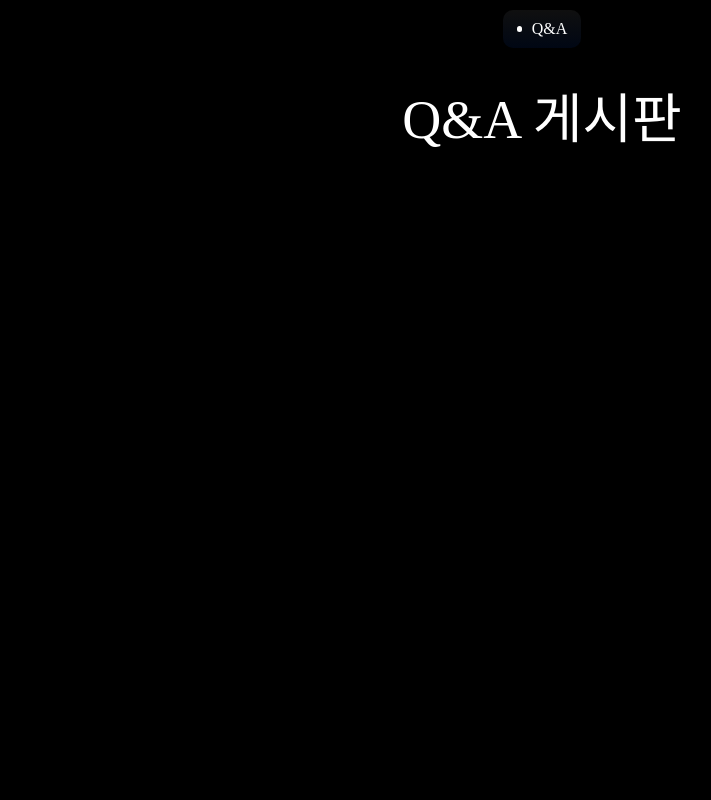
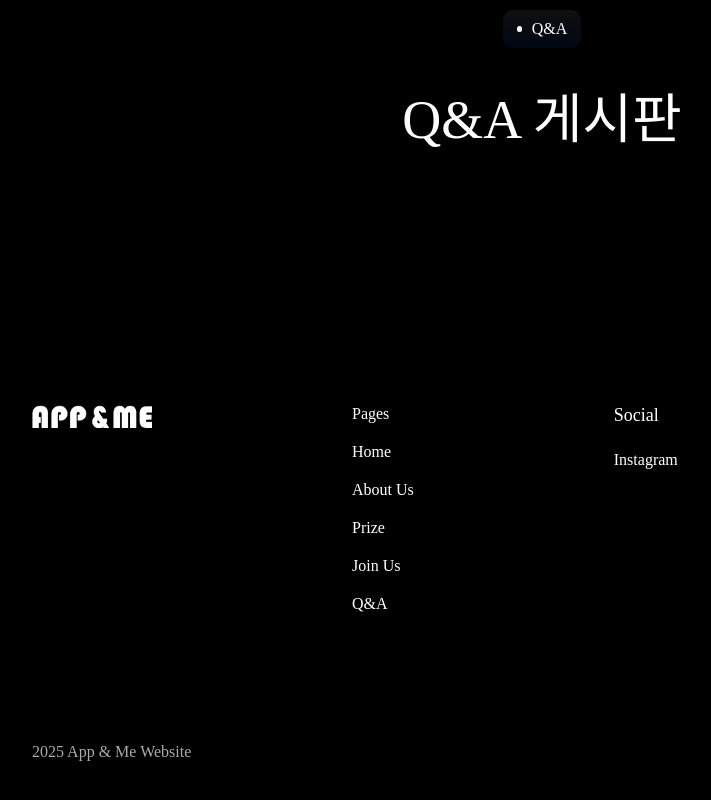
Before and after one commit to app-and-me/2025AppnMeWebsite_Client, a React (Create React App) app: page /QnA in a window 1280 px wide. Shown: the part 546-1346 px from the top of the page, without its empty margins (98-809 px from the left). Before the commit the page ends 800 px from the top, so only its background shows below. Built offline with nearby package versions, Linux system fonts and the light colour scheme.

Commit message:
feat : footer 추가(유진code)

```diff
--- a/src/App.js
+++ b/src/App.js
@@ -20,7 +20,7 @@ const Main = () => {
   return (
     <>
       <Routes>
-        <Route path="/Home" element={<HomePage />} />
+        <Route path="/" element={<HomePage />} />
         <Route path="/AboutUs" element={<AboutUsPage />} />
         <Route path="/Prize" element={<PrizePage />} />
         <Route path="/JoinUs" element={<JoinUSPage />} />
--- /dev/null
+++ b/src/components/Common/Footer.js
@@ -0,0 +1,43 @@
+import React from "react";
+import { Link } from "react-router-dom";
+import styles from "../../styles/Home/Footer.module.css"
+export default function Footer() {
+    return (
+        <footer className={styles.footer}>
+            <div className={styles.footerContent}>
+                <div className={styles.logoSection}>
+                    <img src="/images/Logo/logo.png"></img>
+                    {/* <div className={styles.web}>2025 App & Me Website</div> */}
+                </div>
+
+                <div className={styles.pagesSection}>
+                    <div classNam={styles.pages}>Pages</div>
+                    <ul>
+                        <li><Link to="/">Home</Link></li>
+                        <li><Link to="/AboutUs">About Us</Link></li>
+                        <li><Link to="/Prize">Prize</Link></li>
+                        <li><Link to="/JoinUs">Join Us</Link></li>
+                        <li><Link to="/QnA">Q&A</Link></li>
+                    </ul>
+                </div>
+
+                <div className={styles.socialSection}>
+                    <div className={styles.social}>Social</div>
+                    <ul>
+                        <li>
+                            <a href="https://www.instagram.com/app_and_me?igsh=a25jNHFzMmF6cHJi">
+                                Instagram
+                                </a>
+                            </li>
+                    </ul>
+                </div>
+            </div>
+
+            <div className={styles.web}>2025 App & Me Website</div>
+
+            {/* <div className={styles.footerBottom}>
+                <div className={styles.web}>2025 App & Me Website</div>
+            </div> */}
+        </footer>
+    );
+}
--- a/src/pages/AboutUsPage.js
+++ b/src/pages/AboutUsPage.js
@@ -4,7 +4,8 @@ import Banner from "../components/Home/MainTitle/Banner";
 import SectionBlock from "../components/Home/SectionBlock"
 import FaQ from "../components/QnA/FaQ";
 import JoinUsNow from "../components/Common/JoinUsNow";
-// import ProfileCard from "../components/AboutUs/ProfileCard";
+import ProfileCard from "../components/AboutUs/ProfileCard";
+import Footer from "../components/Common/Footer";
 import styles from "../styles/Home/Pages/AboutUsPage.module.css"
 
 export default function AboutUsPage() {
@@ -29,7 +30,7 @@ export default function AboutUsPage() {
             dotTitle={"Team Members"}  title1={"App & Me 12기"}/>
             </div>
 
-            {/* <ProfileCard /> */}
+            <ProfileCard />
 
             <div className={styles.sectionBlock13}>
             <SectionBlock  marginBottom={"100px"}
@@ -38,6 +39,7 @@ export default function AboutUsPage() {
 
             <FaQ />
             <JoinUsNow />
+            <Footer/>
         </div>
     )
 }
--- a/src/pages/HomePage.js
+++ b/src/pages/HomePage.js
@@ -1,14 +1,15 @@
 import { useNavigate } from "react-router-dom";
+import Footer from "../components/Common/Footer";
 import MainTitle from "../components/Home/MainTitle/MainTitle";
 import SectionBlock from "../components/Home/SectionBlock";
 import MentorVoicesCard from "../components/Home/MentorVoicesCard";
+import OurPrize from "../components/Prize/OurPrize";
 import JoinUsNow from "../components/Common/JoinUsNow";
 import FaQ from "../components/QnA/FaQ";
 import MainActivity from "../components/Home/Activity/MainActivity";
 import MainAboutAppNMe from "../components/Home/AboutAppNMe/MainAboutAppNMe";
-import PrizeCard from "../components/Home/OurPrize/PrizeCard";
 import styles from "../styles/Home/Pages/HomePage.module.css"
-
+import CardPrize from "../components/Home/OurPrize/CardPrize";
 export default function HomePage() {
     return (
         <div className={styles.allContainer}>
@@ -23,20 +24,23 @@ export default function HomePage() {
              subTitle2={"실력 향상에 도움이 되고자 합니다. "} marginTop={"10px"} marginBottom={"40px"}/>
 
             <MainActivity />
-            <PrizeCard />
+
 
             <SectionBlock dotTitle={"Photo"} title1={"앱앤미의 친목 사진"}
              subTitle1={"선후배 간의 격식없이 다같이 친한 동아리로, 다양한 활동과 친목을 쌓을 수 있는 자리를 통해"}
              subTitle2={"선배들과 이야기를 하며 친목을 다져 더욱 친밀하고 가까운 사이입니다."}
              marginTop={"10px"} marginBottom={"65px"}/>
 
+            <OurPrize/>
+             {/* <CardPrize/> */}
 
             <SectionBlock dotTitle={"Testimonial"} title1={"12기 선배들에게"} title2={"앱앤미란?"}
              marginTop={"75px"} marginBottom={"55px"}/>
+            <MentorVoicesCard />
 
-            <MentorVoicesCard />
             <FaQ/>
             <JoinUsNow />
+            <Footer/>
         </div>
     )
 }
--- a/src/pages/NotFoundPage.js
+++ b/src/pages/NotFoundPage.js
@@ -1,6 +1,7 @@
 import React from "react";
 import { useNavigate } from "react-router-dom";
 import Button from "../components/Common/Button";
+import Footer from "../components/Common/Footer";
 import styles from "../styles/NotFoundPage.module.css"
 
 export default function NotFound() {
@@ -26,7 +27,10 @@ export default function NotFound() {
                 <p>exist. Please click the below button to get back to the home.</p>
             </div>
             <div style={{ display: "flex", justifyContent: "center" }}>
-                <Button width={"170px"} height={"46px"} text={"Back To Homepage"} onClick={handleclick} borderRadius={"10px"}/></div>
+                <Button width={"170px"} height={"46px"} text={"Back To Homepage"} onClick={handleclick} borderRadius={"10px"}/>
+            </div>
+
+                <Footer/>
         </div>
     )
 }
--- a/src/pages/PrizePage.js
+++ b/src/pages/PrizePage.js
@@ -2,6 +2,7 @@ import TitleCard from "../components/Common/TitleCard";
 import Banner from "../components/Home/MainTitle/Banner";
 import FaQ from "../components/QnA/FaQ";
 import JoinUsNow from "../components/Common/JoinUsNow";
+import Footer from "../components/Common/Footer";
 
 export default function PrizePage() {
     return (
@@ -22,6 +23,7 @@ export default function PrizePage() {
 
             <FaQ/>
             <JoinUsNow />
+            <Footer/>
         </div>
     )
 }
--- a/src/pages/QnAPage.js
+++ b/src/pages/QnAPage.js
@@ -2,6 +2,7 @@ import { useNavigate } from "react-router-dom"
 import TitleCard from "../components/Common/TitleCard"
 import Button from "../components/Common/Button"
 import DotTitle from "../components/Common/DotTitle"
+import Footer from "../components/Common/Footer"
 import styles from "../styles/QnA/QnAPage.module.css"
 export default function QnAPage() {
     const navigate = useNavigate()
@@ -9,6 +10,7 @@ export default function QnAPage() {
         navigate('/QuestionForm')
     }
     return (
+        <div>
         <div className={styles["all-container"]}>
             <TitleCard
                 btnText={"14기"} btnWeight={"41px"} btnHeight={"28px"} borderRadius={"6px"} fontSize={"12px"}
@@ -29,6 +31,8 @@ export default function QnAPage() {
                 <DotTitle dotTitle={"Q&A"} />
                 <p className={styles["qna-title"]}>Q&A 게시판</p>
             </div>
+            </div>
+            <Footer/>
         </div>
     )
 }
--- a/src/pages/QuestionFormPage.js
+++ b/src/pages/QuestionFormPage.js
@@ -1,6 +1,6 @@
 import TitleCard from "../components/Common/TitleCard"
 import Button from "../components/Common/Button"
-
+import Footer from "../components/Common/Footer"
 export default function QuestionForm() {
     return (
         <div>
@@ -12,6 +12,7 @@ export default function QuestionForm() {
             <div style={{ display: "flex", flexDirection: "column", alignItems: "center", margin: "38px 0 136px 0" }}>
                 <Button width={"156px"} height={"46px"} text={"Fill The Form Out!"} borderRadius={"10px"} />
             </div>
+            <Footer/>
         </div>
     )
 }
--- /dev/null
+++ b/src/styles/Home/Footer.module.css
@@ -0,0 +1,55 @@
+.footer {
+    background-color: #000;
+    color: #fff;
+    display: flex;
+    flex-direction: column;
+    margin-top: 120px;
+}
+
+.footerContent {
+    border-top: 1px solid black;
+    padding: 130px;
+    display: flex;
+    gap: 200px;
+    align-items: flex-start;
+    width: 100%;
+    /* max-width: 1700px; yujin*/
+    /* padding으로 수정하기 */
+
+}
+
+.logoSection {
+    display: flex;
+    flex-direction: column;
+    gap: 400px;
+}
+
+.logoSection {
+    width: 120px;
+    height: 22px;
+}
+
+.pages,
+.social {
+    width: 49px;
+    height: 26px;
+    font-size: 18px;
+}
+
+li {
+    margin-top: 20px;
+    color: #aaaaaa;
+    font-size: 16px;
+}
+
+.web {
+    padding: 0 0 50px 130px;
+    color: #aaaaaa;
+    font-size: 16px;
+}
+
+@media (max-width: 800px) {
+    .footerContent {
+        flex-direction: column;
+    }
+}
```
